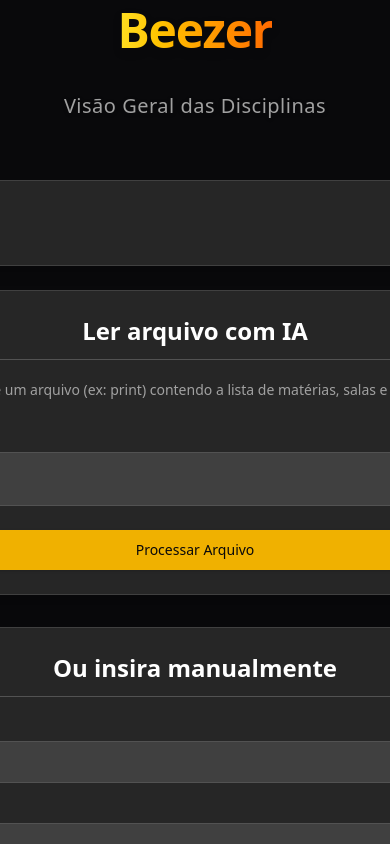
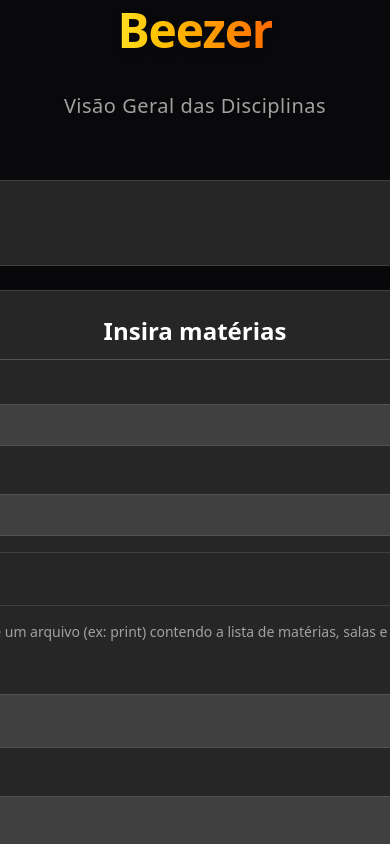
Before and after one commit to ana-borowsky/cronograma-educacional-react, a React (Vite) app in the folder frontend/: page /disciplines in a window 390 px wide. Shown: the top 844 px of the page. Built offline with nearby package versions, Linux system fonts and the light colour scheme.

Commit message:
Adiciona projeto às disciplinas

```diff
--- a/frontend/src/pages/Disciplines.jsx
+++ b/frontend/src/pages/Disciplines.jsx
@@ -20,7 +20,6 @@ const Disciplines = () => {
 
   return (
     <Layout subtitle="Visão Geral das Disciplinas">
-      {/* Container principal: Agora ocupa a largura total */}
       <div className="flex flex-col p-5 gap-6">
         {/* --- 1. BARRA DE NAVEGAÇÃO --- */}
         <div className="w-full p-4 bg-neutral-800 border border-neutral-700 rounded-lg shadow-lg flex flex-row gap-4">
@@ -42,11 +41,77 @@ const Disciplines = () => {
 
             {/* Card "Ler arquivo com IA" */}
             <div className="bg-neutral-800 p-6 sm:p-8 border border-neutral-700 rounded-lg shadow-xl">
-              <h2 className="text-2xl font-bold text-white text-center mb-5 border-b border-neutral-600 pb-3">Ler arquivo com IA</h2>
+              <h2 className="text-2xl font-bold text-white text-center mb-5 border-b border-neutral-600 pb-3">Insira matérias</h2>
+              <form className="space-y-6">
+
+
+                <div className="space-y-1">
+                  <label htmlFor="project-select" className="block text-neutral-300 font-semibold text-sm">
+                    Selecione o projeto
+                  </label>
+
+                  <div className="relative">
+                    <select
+                      id="project-select"
+                      name="project-select"
+                      className="w-full p-2.5 border border-neutral-600 rounded-md bg-neutral-700 text-white focus:outline-none focus:border-blue-500 text-sm appearance-none pr-10" // Adicionado pr-10 para dar espaço ao ícone
+                      defaultValue="vestibular"
+                    >
+                      <option value="vestibular">Vestibular</option>
+                      <option value="quinto-periodo">Quinto Período</option>
+                      <option value="terceirao">Terceirão</option>
+                      <option disabled>──────────</option>
+                      <option value="" disabled>Selecione ou Crie um Novo</option>
+                    </select>
+
+                    <svg
+                      className="pointer-events-none absolute right-3 top-1/2 transform -translate-y-1/2 w-4 h-4 text-neutral-400"
+                      xmlns="http://www.w3.org/2000/svg"
+                      viewBox="0 0 20 20"
+                      fill="currentColor"
+                      aria-hidden="true"
+                    >
+                      <path fillRule="evenodd" d="M5.23 7.21a.75.75 0 011.06.02L10 10.94l3.71-3.71a.75.75 0 111.06 1.06l-4.25 4.25a.75.75 0 01-1.06 0L5.23 8.27a.75.75 0 01-.02-1.06z" clipRule="evenodd" />
+                    </svg>
+                  </div>
+                </div>
+
+                {/* CRIAÇÃO DE NOVO PROJETO */}
+                <div className="space-y-1">
+                  <label htmlFor="new-project" className="block text-neutral-300 font-semibold text-sm">
+                    Criar novo projeto
+                  </label>
+                  <div className="flex space-x-2">
+                    <input
+                      type="text"
+                      id="new-project"
+                      name="new-project"
+                      placeholder="Nome do novo projeto..."
+                      className="flex-grow p-2.5 border border-neutral-600 rounded-md bg-neutral-700 text-white placeholder-neutral-500 focus:outline-none focus:border-blue-500 text-sm"
+                    />
+                    <Button type="button" className="shrink-0 px-4 py-2.5 text-sm">
+                      Criar
+                    </Button>
+                  </div>
+                </div>
+              </form>
+              <hr className="border-t border-neutral-700 my-4" />
+
+              <h2 className="flex items-center text-xl font-bold text-white mb-4 border-b border-neutral-700 pb-2 truncate">Ler arquivo com IA</h2>
               <form className="space-y-6">
                 <p className="text-neutral-400 text-sm text-center">Carregue um arquivo (ex: print) contendo a lista de matérias, salas e horários.</p>
                 <div className="space-y-2">
                   <label htmlFor="file-upload" className="block text-neutral-300 font-semibold text-sm">Selecione o Arquivo do Ensalamento</label>
+                  <input
+                    type="file"
+                    id="file-upload"
+                    name="schedule-file"
+                    required
+                    className="w-full p-2 border border-neutral-600 rounded-md bg-neutral-700 text-neutral-300 file:mr-4 file:py-2 file:px-4 file:rounded-md file:border-0 file:text-sm file:font-semibold file:bg-neutral-600 file:text-white hover:file:bg-neutral-500 cursor-pointer"
+                  />
+                </div>
+                <div className="space-y-1">
+                  <label htmlFor="file-upload" className="block text-neutral-300 font-semibold text-sm">Selecione os arquivos dos planos de ensino das matérias</label>
                   <input
                     type="file"
                     id="file-upload"
@@ -60,13 +125,14 @@ const Disciplines = () => {
                     Processar Arquivo
                   </a>
                 </Button>
-              </form>
-            </div>
+              </form><br></br>
+
 
             {/* Card "Ou insira manualmente" */}
-            <div className="bg-neutral-800 p-6 sm:p-8 border border-neutral-700 rounded-lg shadow-xl">
-              <h2 className="text-2xl font-bold text-white text-center mb-5 border-b border-neutral-600 pb-3">Ou insira manualmente</h2>
+
+              <h2 className="flex items-center text-xl font-bold text-white mb-4 border-b border-neutral-700 pb-2 truncate">Ou insira manualmente</h2>
               <form className="space-y-4">
+
                 <div className="space-y-1">
                   <label htmlFor="course-name" className="block text-neutral-300 font-semibold text-sm">Nome da Matéria</label>
                   <input
@@ -99,6 +165,8 @@ const Disciplines = () => {
                     required
                     className="w-full p-2.5 border border-neutral-600 rounded-md bg-neutral-700 text-white placeholder-neutral-500 focus:outline-none focus:border-blue-500 text-sm"
                   />
+                </div>
+                <div className="space-y-1">
                   <label htmlFor="file-upload" className="block text-neutral-300 font-semibold text-sm">Selecione o arquivo de plano de ensino da matéria</label>
                   <input
                     type="file"
--- a/frontend/src/pages/Login.jsx
+++ b/frontend/src/pages/Login.jsx
@@ -45,7 +45,7 @@ const Login = () => {
             className="w-full"
             asChild
           >
-            <Link to="../roomschedule">
+            <Link to="../disciplines">
               Entrar
             </Link>
           </Button>
```
